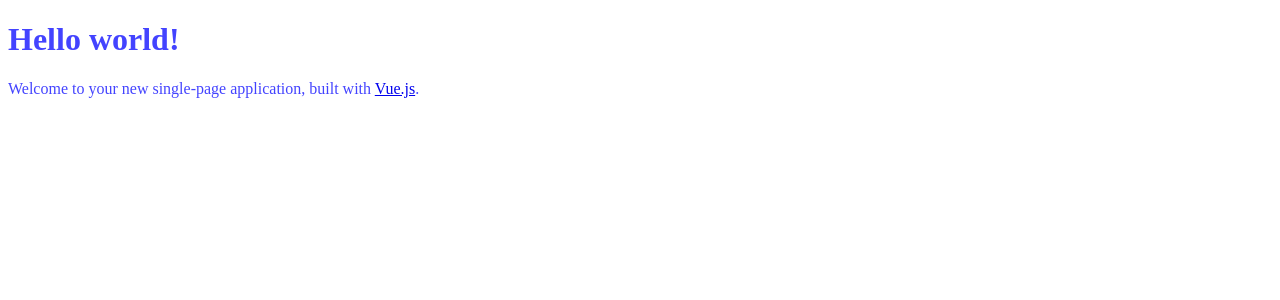
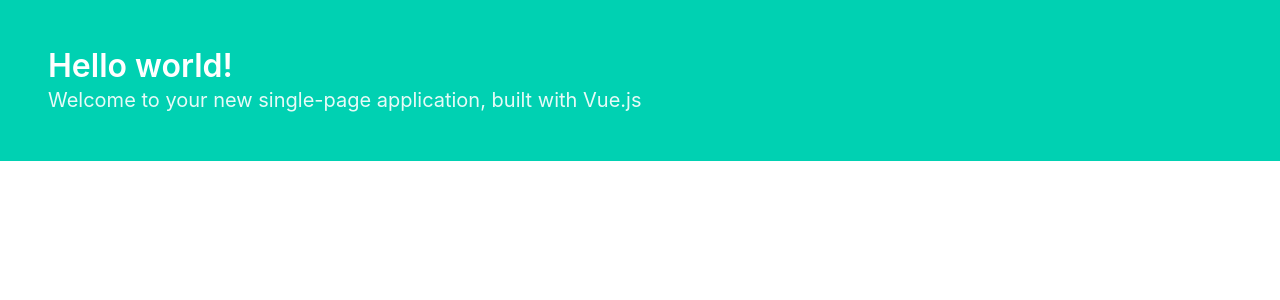
Before and after one commit to PatrickRatzow/Skrabbl, a Vue app in the folder Skrabbl.Web/: page / in a window 1280 px wide. Shown: the top 300 px of the page. Built offline with nearby package versions, Linux system fonts and the light colour scheme.

Commit message:
feat: added bulma

```diff
--- a/Skrabbl.Web/public/index.html
+++ b/Skrabbl.Web/public/index.html
@@ -6,6 +6,7 @@
     <meta name="viewport" content="width=device-width,initial-scale=1.0">
     <link rel="icon" href="<%= BASE_URL %>favicon.ico">
     <title>Skrabbl.Web</title>
+    <link rel="stylesheet" href="https://cdn.jsdelivr.net/npm/bulma@0.9.2/css/bulma.min.css">
 </head>
 <body>
     <noscript>
--- a/Skrabbl.Web/src/App.vue
+++ b/Skrabbl.Web/src/App.vue
@@ -16,9 +16,5 @@
 </script>
 
 <style lang="scss">
-    $primary: rgba(0, 0, 255, 0.739);
 
-    body {
-        color: $primary;
-    }
 </style>
--- a/Skrabbl.Web/src/components/Home.vue
+++ b/Skrabbl.Web/src/components/Home.vue
@@ -1,8 +1,14 @@
 <template>
-    <div class="home">
-        <h1>{{ msg }}</h1>
-        <p>Welcome to your new single-page application, built with <a href="https://vuejs.org" target="_blank">Vue.js</a>.</p>
-    </div>
+    <section class="hero is-primary">
+        <div class="hero-body">
+            <h1 class="title">
+                {{ msg }}
+            </h1>
+            <p class="subtitle">
+                Welcome to your new single-page application, built with <a href="https://vuejs.org" target="_blank">Vue.js</a>
+            </p>
+        </div>
+    </section>
 </template>
 
 <script>
```
